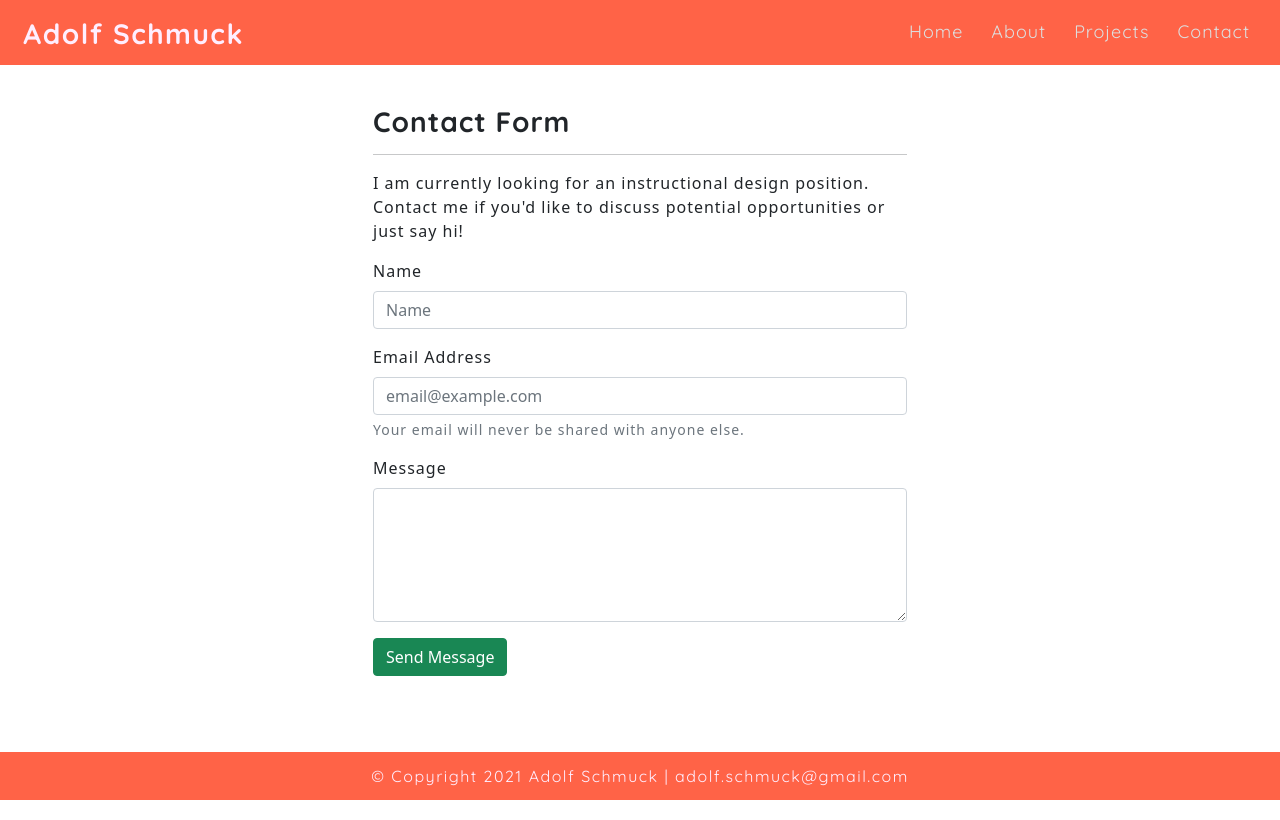
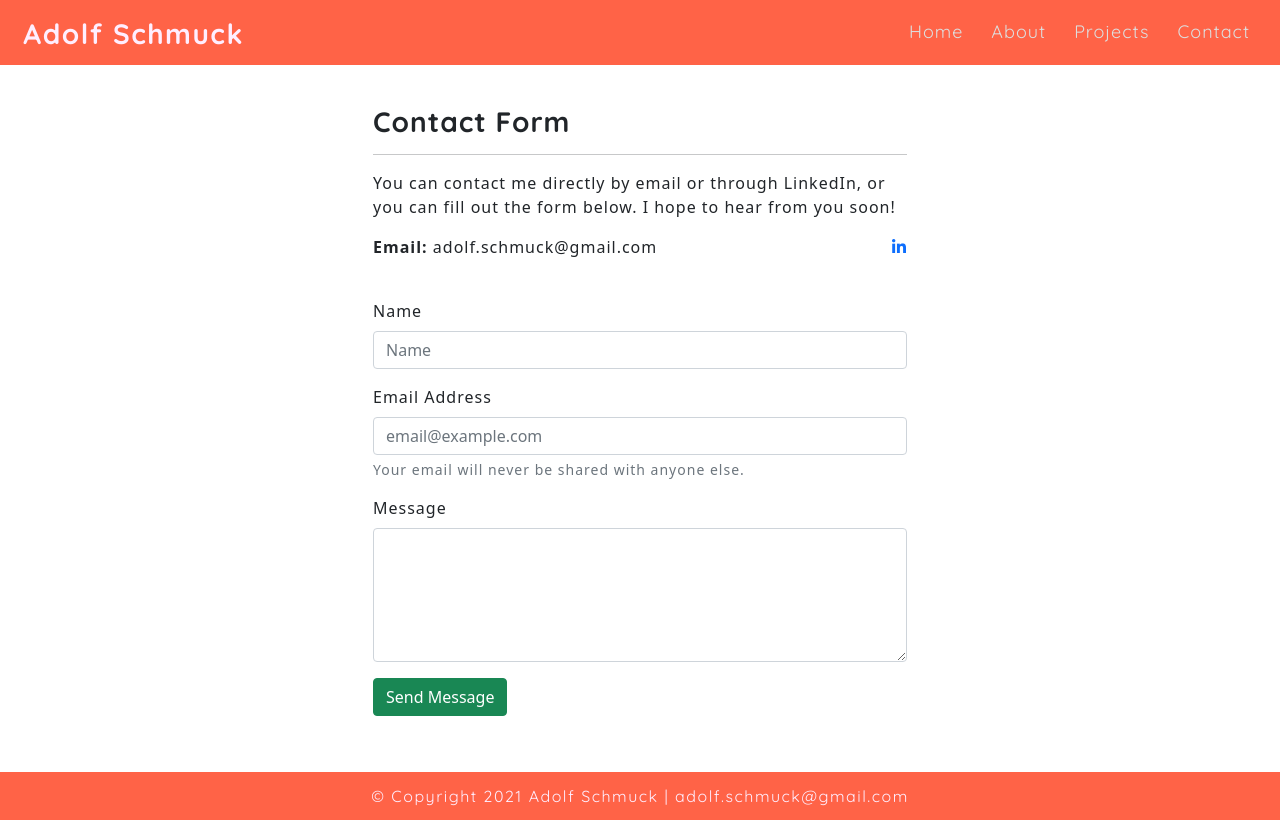
Before and after one commit to answebdev/portfolio-id, a React (Create React App) app: page /contact in a window 1280 px wide. Built offline with nearby package versions, Linux system fonts and the light colour scheme.

Commit message:
update contact page

```diff
--- a/src/components/pages/About.js
+++ b/src/components/pages/About.js
@@ -15,7 +15,7 @@ const About = () => {
         }
     `}</style>
       </Helmet>
-      <Container>
+      <Container className={classes.Container}>
         <br />
         <div className='content-div'>
           <Row>
--- a/src/components/pages/Contact.js
+++ b/src/components/pages/Contact.js
@@ -26,11 +26,36 @@ const Contact = () => {
               </h3>
               <hr />
               <div className='content'>
-                <p>
+                {/* <p>
                   I am currently looking for an instructional design position.
                   Contact me if you'd like to discuss potential opportunities or
                   just say hi!
+                </p> */}
+                <p>
+                  You can contact me directly by email or through LinkedIn, or
+                  you can fill out the form below. I hope to hear from you soon!
                 </p>
+                <div
+                  style={{ display: 'flex', justifyContent: 'space-between' }}
+                >
+                  <p>
+                    <strong>Email:</strong> adolf.schmuck@gmail.com
+                  </p>
+                  <p>
+                    <a
+                      href='https://www.linkedin.com/in/adolf-schmuck/'
+                      rel='noopener noreferrer'
+                      target='_blank'
+                    >
+                      <span>
+                        <i class='fab fa-linkedin-in'></i>
+                      </span>
+                    </a>
+                  </p>
+                </div>
+
+                <br />
+
                 <Form
                   action='/success'
                   name='adolf-schmuck-contact-form'
--- a/src/components/pages/Projects.js
+++ b/src/components/pages/Projects.js
@@ -15,7 +15,7 @@ const Projects = () => {
         }
     `}</style>
       </Helmet>
-      <Container>
+      <Container className={classes.Container}>
         <br />
         <div className='content-div'>
           <Row>
--- a/src/styles/About.module.css
+++ b/src/styles/About.module.css
@@ -1,3 +1,4 @@
-.P {
+.Container {
   font-size: 16px;
+  letter-spacing: 1px;
 }
--- a/src/styles/Contact.module.css
+++ b/src/styles/Contact.module.css
@@ -1,3 +1,4 @@
 .Container {
   font-size: 16px;
+  letter-spacing: 1px;
 }
--- a/src/styles/Projects.module.css
+++ b/src/styles/Projects.module.css
@@ -1,5 +1,6 @@
-.MainContainer {
-  margin-bottom: 400px;
+.Container {
+  font-size: 16px;
+  letter-spacing: 1px;
 }
 
 .P {
```
